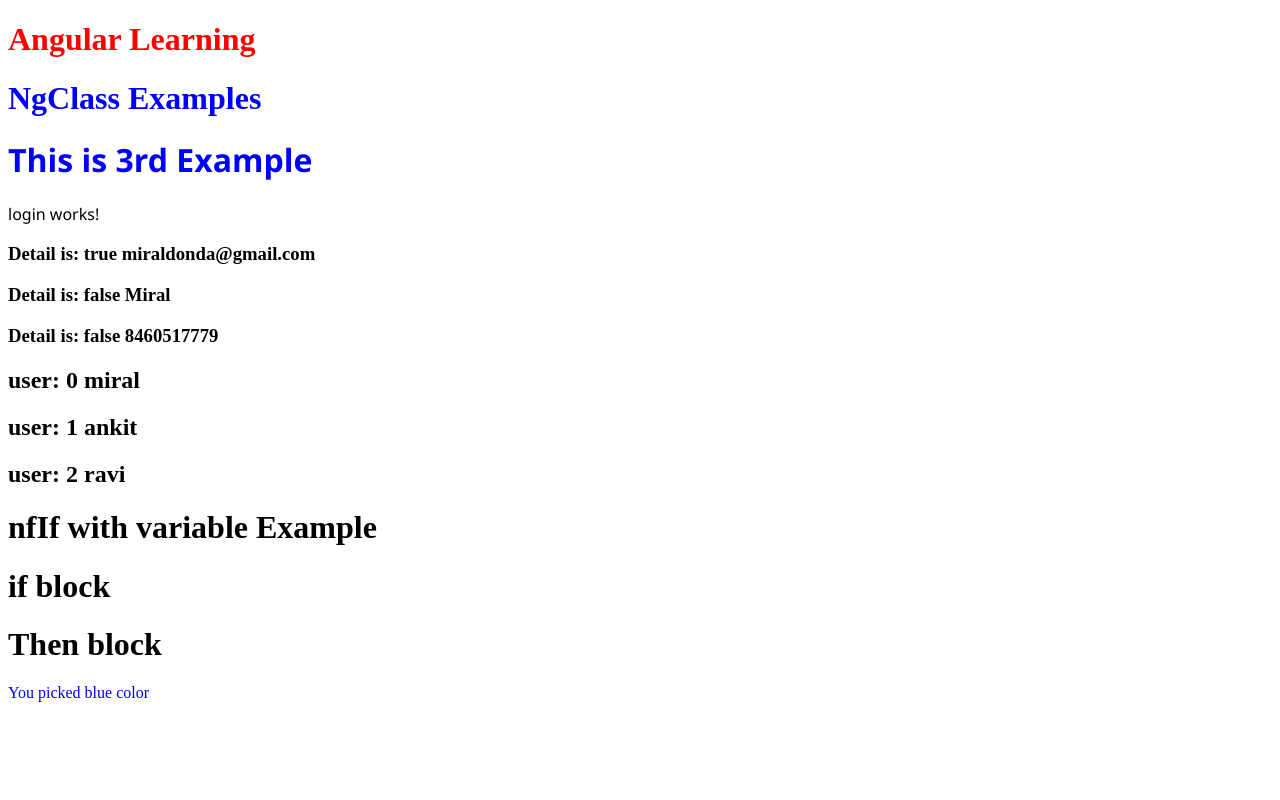
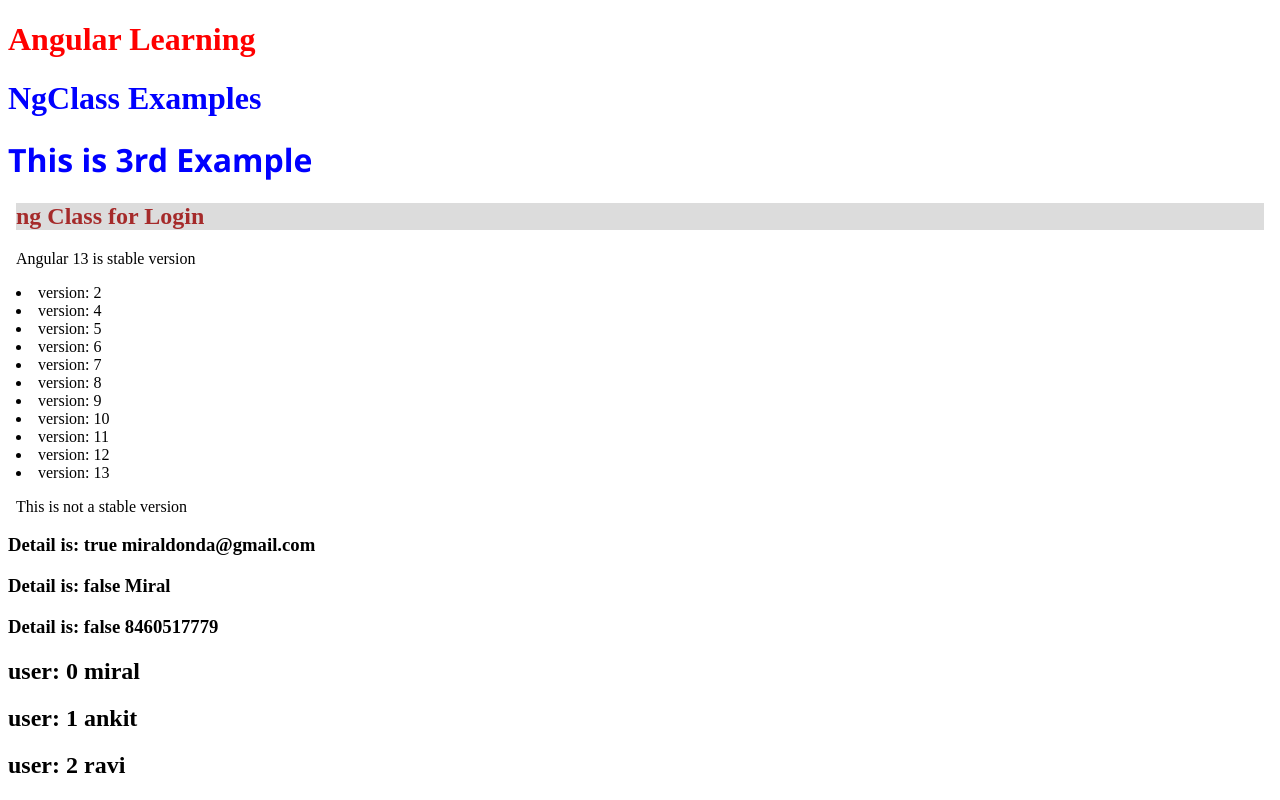
Before and after one commit to miral158/Angular_Learning, an Angular app in the folder Basic_Learning/: page / in a window 1280 px wide. Shown: the top 800 px of the page. Built offline with nearby package versions, Linux system fonts and the light colour scheme.

Commit message:
2nd Commit of Basic Learning

```diff
--- a/Basic_Learning/src/app/app.component.html
+++ b/Basic_Learning/src/app/app.component.html
@@ -2,7 +2,7 @@
 <h1 [ngClass]="['one','two']">NgClass Examples</h1>
 <h1 [ngClass]="{'one': 'true','two':'false','three':'true'}">This is 3rd Example </h1>
 
-<app-login ngClass="three"></app-login>
+<app-login></app-login>
 
 
 <h3 *ngFor= "let user of UserDetails| keyvalue; first as i">
--- a/Basic_Learning/src/app/login/login.component.css
+++ b/Basic_Learning/src/app/login/login.component.css
@@ -0,0 +1,6 @@
+.backround{
+    background-color: gainsboro;
+}
+.textColor{
+    color: brown;
+}
--- a/Basic_Learning/src/app/login/login.component.html
+++ b/Basic_Learning/src/app/login/login.component.html
@@ -1 +1,39 @@
-<p>login works!</p>
+<!DOCTYPE html>
+<html lang="en">
+<head>
+    <meta charset="UTF-8">
+    <meta http-equiv="X-UA-Compatible" content="IE=edge">
+    <meta name="viewport" content="width=device-width, initial-scale=1.0">
+    <title>Login</title>
+</head>
+<body>
+    <div [ngClass]="['backround', 'textColor']">
+        <h2 >ng Class for Login</h2>
+    </div>
+
+    <div *ngIf="stable; then angular12; else angular13">
+    </div>
+    <ng-template #angular12>
+        <p>Angular 12 is stable version</p>
+    </ng-template>
+
+    <ng-template #angular13>
+        <p>Angular 13 is stable version</p>
+    </ng-template>
+
+    <div *ngFor="let v of version, first as f">
+        <li>version: {{v}}</li>
+    </div>
+    <div ngSwitch="13">
+        <div *ngSwitchCase="13">
+            <p> This is not a stable version</p>
+        </div>
+        <div *ngSwitchDefault>
+        <p>Stable version</p>
+        </div>
+    </div>
+
+
+
+</body>
+</html>
--- a/Basic_Learning/src/app/login/login.component.ts
+++ b/Basic_Learning/src/app/login/login.component.ts
@@ -12,4 +12,6 @@
   ngOnInit(): void {
   }
 
+stable = false;
+version = [2,4,5,6,7,8,9,10,11,12,13];
 }
```
